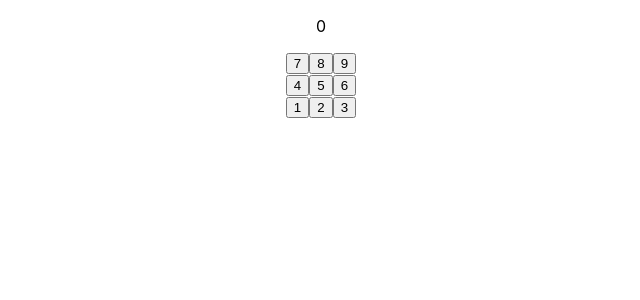
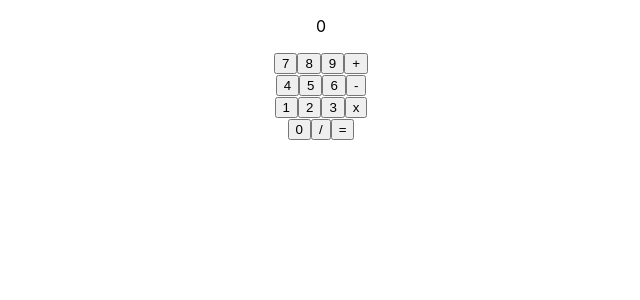
Before and after one commit to ivanfm-JulioVerne/DIN, a React (Create React App) app in the folder Tema_3/Ejercicios_React/calculadora/: page / in a window 1280 px wide. Shown: the top 300 px of the page, without its empty margins (319-959 px from the left). Built offline with nearby package versions, Linux system fonts and the light colour scheme.

Commit message:
Clase 26/01/2023

```diff
--- a/Tema_3/Ejercicios_React/calculadora/src/App.js
+++ b/Tema_3/Ejercicios_React/calculadora/src/App.js
@@ -3,17 +3,73 @@ import './App.css';
 import TeclaNum from './components/TeclaNum';
 import Display from './components/Display'
 import React from 'react';
+import TeclaOperacion from './components/TeclaOperacion';
+import TeclaEspecial from './components/TeclaEspecial';
 
 export default class App extends React.Component{
   constructor(){
     super()
     this.state={
-      datoDisplay:0
+      datoDisplay:"0",
+      comp1:"0",
+      operacion:""
     }
   }
   actualizaDisplay=(e)=>{
-    this.setState({datoDisplay:e.target.innerHTML})
-    console.log("1")
+    if(this.state.datoDisplay=="0"){
+      this.setState({datoDisplay:e.target.innerHTML})
+    }else{
+      this.setState({datoDisplay:(this.state.datoDisplay+e.target.innerHTML)})
+    }
+  }
+  eligeOperacion=(e)=>{
+    if(this.state.datoDisplay!="0"){
+      switch (this.state.operacion) {
+        case "+":
+          this.setState({comp1:toString(parseFloat(this.state.datoDisplay)+parseFloat(this.state.comp1))})
+          break;
+        case "-":
+          this.setState({comp1:toString(parseFloat(this.state.datoDisplay)-parseFloat(this.state.comp1))})
+          break;
+        case "x":
+          this.setState({comp1:toString(parseFloat(this.state.datoDisplay)*parseFloat(this.state.comp1))})
+          break;
+        case "/":
+          this.setState({comp1:toString(parseFloat(this.state.datoDisplay)/parseFloat(this.state.comp1))})
+          break;
+        case "":
+          this.setState({comp1:this.state.datoDisplay})
+          break;
+      }
+      this.setState({datoDisplay:"0"})
+      this.setState({operacion:e.target.innerHTML})
+    }
+    console.log(e.target.innerHTML)
+  }
+  handlerTeclaEspecial=(e)=>{
+    switch (e.target.innerHTML) {
+      case "=":
+        switch (this.state.operacion) {
+          case "+":
+            console.log("si")
+            this.setState({datoDisplay:toString(parseFloat(this.state.datoDisplay)+parseFloat(this.state.comp1))})
+            this.setState({comp1:"0"})
+            break;
+          case "-":
+            this.setState({datoDisplay:toString(parseFloat(this.state.datoDisplay)-parseFloat(this.state.comp1))})
+            this.setState({comp1:"0"})
+            break;
+          case "x":
+            this.setState({datoDisplay:toString(parseFloat(this.state.datoDisplay)*parseFloat(this.state.comp1))})
+            this.setState({comp1:"0"})
+            break;
+          case "/":
+            this.setState({datoDisplay:toString(parseFloat(this.state.datoDisplay)/parseFloat(this.state.comp1))})
+            this.setState({comp1:"0"})
+            break;
+        }
+        break;
+    }
   }
   render(){
   return (
@@ -23,15 +79,21 @@ export default class App extends React.Component{
       <TeclaNum num="7" actualizaDisplay={this.actualizaDisplay}/>
       <TeclaNum num="8" actualizaDisplay={this.actualizaDisplay}/>
       <TeclaNum num="9" actualizaDisplay={this.actualizaDisplay}/>
+      <TeclaOperacion operacion="+" eligeOperacion={this.eligeOperacion}/>
       <br/>
       <TeclaNum num="4" actualizaDisplay={this.actualizaDisplay}/>
       <TeclaNum num="5" actualizaDisplay={this.actualizaDisplay}/>
       <TeclaNum num="6" actualizaDisplay={this.actualizaDisplay}/>
+      <TeclaOperacion operacion="-" eligeOperacion={this.eligeOperacion}/>
       <br/>
       <TeclaNum num="1" actualizaDisplay={this.actualizaDisplay}/>
       <TeclaNum num="2" actualizaDisplay={this.actualizaDisplay}/>
       <TeclaNum num="3" actualizaDisplay={this.actualizaDisplay}/>
+      <TeclaOperacion operacion="x" eligeOperacion={this.eligeOperacion}/>
       <br/>
+      <TeclaNum num="0" actualizaDisplay={this.actualizaDisplay}/>
+      <TeclaOperacion operacion="/" eligeOperacion={this.eligeOperacion}/>
+      <TeclaEspecial inf="=" handlerTeclaEspecial={this.handlerTeclaEspecial}/>
       </div>
     </div>
   );}
--- /dev/null
+++ b/Tema_3/Ejercicios_React/calculadora/src/components/TeclaEspecial.js
@@ -0,0 +1,12 @@
+import React,{Component} from "react";
+
+
+export default class TeclaEspecial extends Component{
+    render(){
+        return (
+            <button onClick={this.props.handlerTeclaEspecial}>
+                {this.props.inf}
+            </button>
+        );
+    }
+}
--- /dev/null
+++ b/Tema_3/Ejercicios_React/calculadora/src/components/TeclaOperacion.js
@@ -0,0 +1,12 @@
+import React,{Component} from "react";
+
+
+export default class TeclaOperacion extends Component{
+    render(){
+        return (
+            <button onClick={this.props.eligeOperacion}>
+                {this.props.operacion}
+            </button>
+        );
+    }
+}
--- a/Tema_3/Ejercicios_React/calculadora/src/components/teclaNum.js
+++ b/Tema_3/Ejercicios_React/calculadora/src/components/teclaNum.js
@@ -9,7 +9,4 @@ export default class TeclaNum extends Component{
             </button>
         );
     }
-    handlerClick=(event)=>{
-        console.log(this.props.num)
-    }
 }
```
